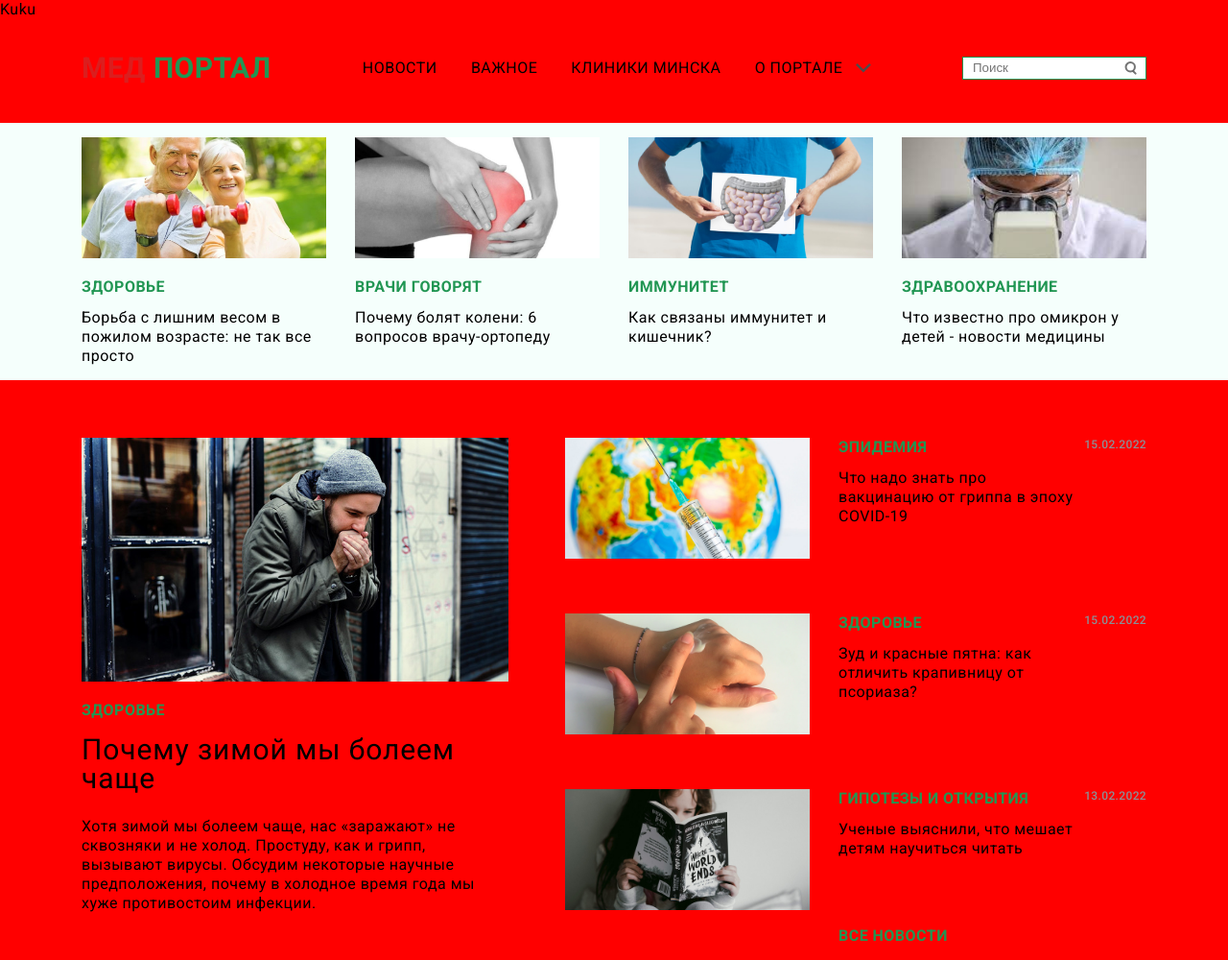
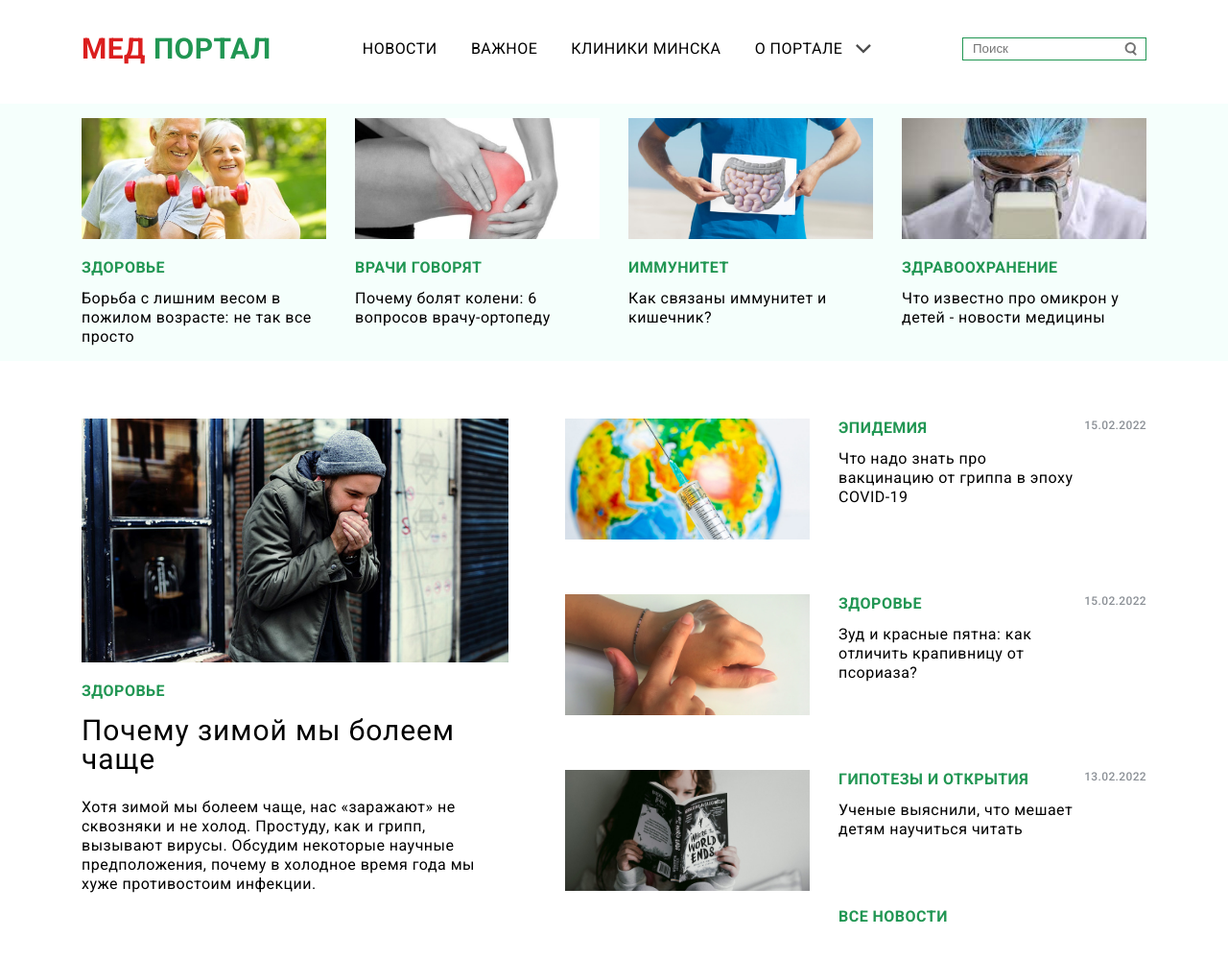
Before and after one commit to iburskiy/med-portal, a website: page index.html in a window 1280 px wide. Shown: the top 1000 px of the page at 96% size. Drawn offline with nearby package versions, Linux system fonts and the light colour scheme; files that its build step writes are made by us from their sources.

Commit message:
remove testing changes

```diff
--- a/index.html
+++ b/index.html
@@ -6,7 +6,6 @@
   <link rel="stylesheet" href="./styles.css">
 </head>
 <body class="body">
-<h1>Kuku</h1>
 <div class="header body__header container">
   <div class="logo">
     <span class="logo__text_red">МЕД</span>
--- a/styles.scss
+++ b/styles.scss
@@ -28,7 +28,6 @@ body {
   font-family: 'Roboto', sans-serif;
   line-height: 20px;
   letter-spacing: 0.03em;
-  background-color: red;
 }
 .container {
   width: 1110px;
```
Also changed, not shown: dist/index.html, dist/styles.css, 1 other file.
